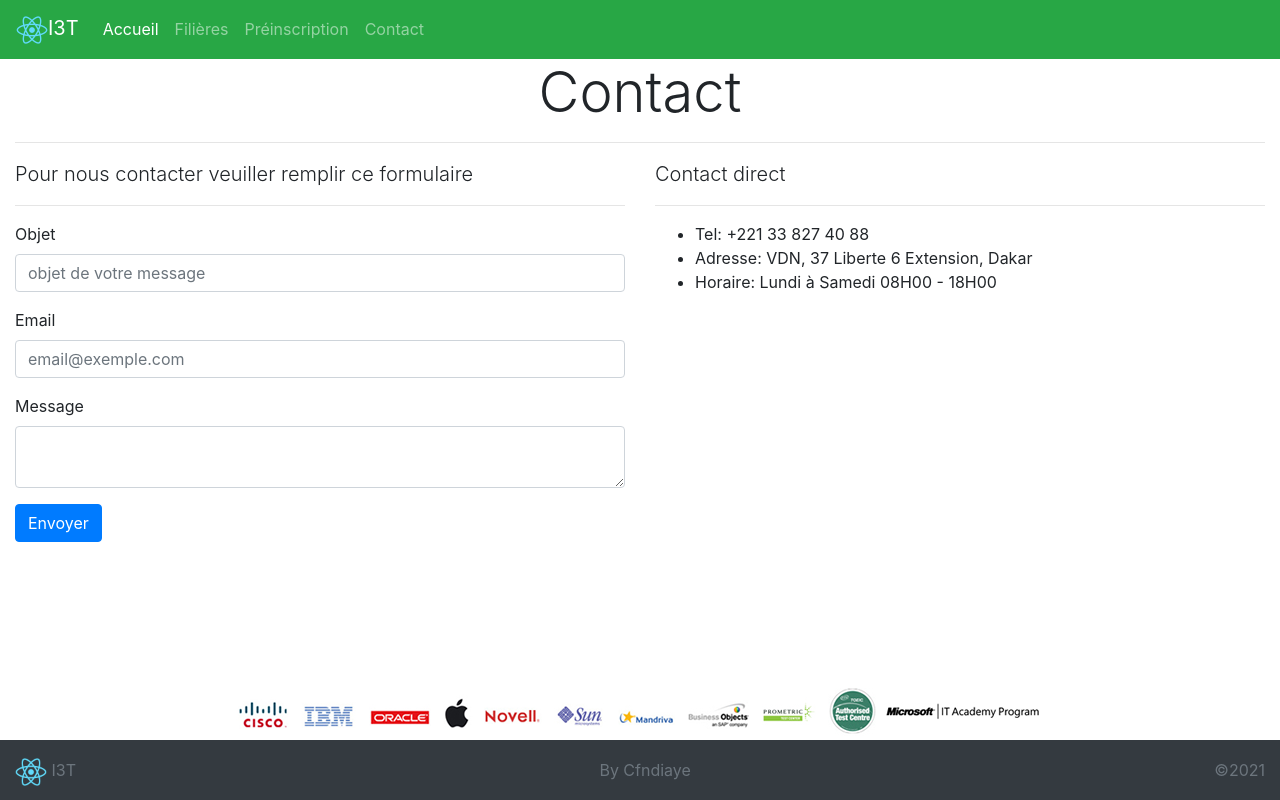
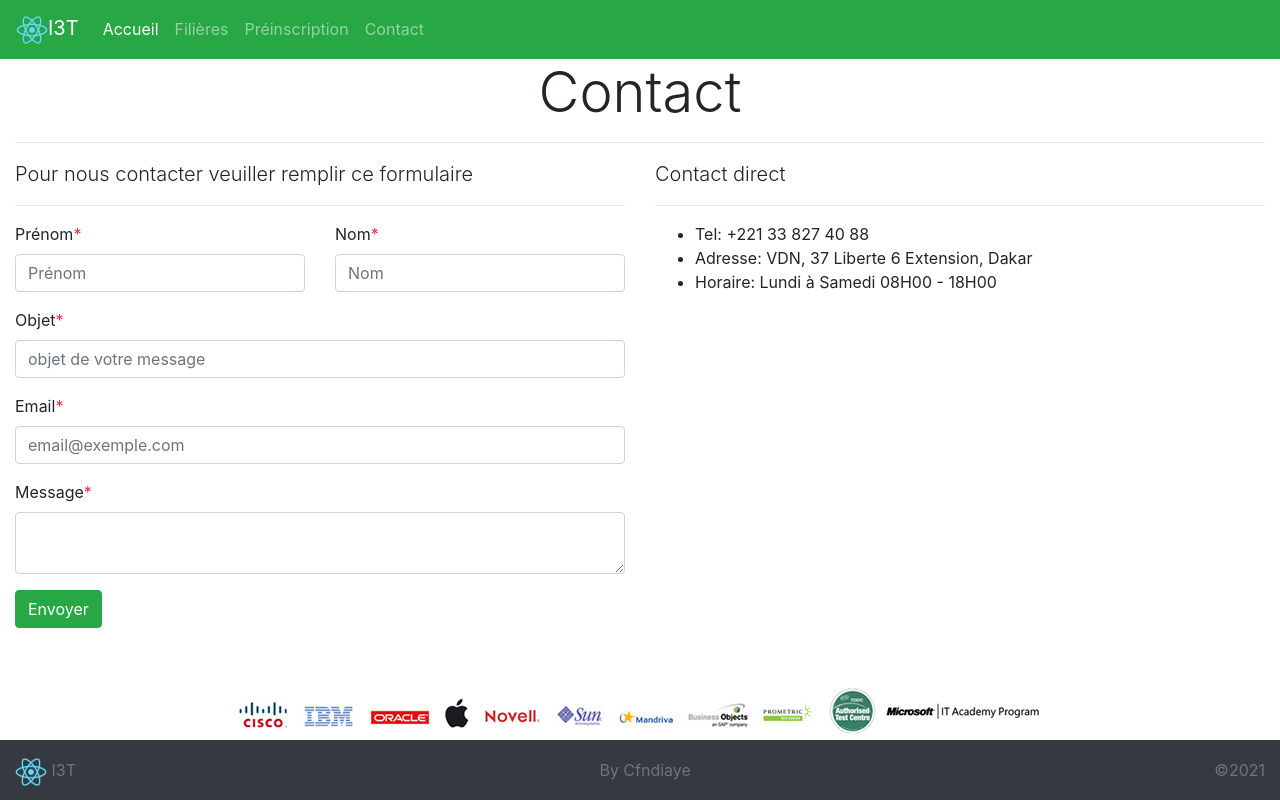
Before and after one commit to cfndiaye/i3t, a React (Create React App) app in the folder sitei3t/: page /Contact in a window 1280 px wide. Built offline with nearby package versions, Linux system fonts and the light colour scheme; the HTML template or start-up script is replaced by a standard one.

Commit message:
handleChange

```diff
--- a/sitei3t/src/App.css
+++ b/sitei3t/src/App.css
@@ -43,4 +43,7 @@
   height: 60px;
   line-height: 60px;
   /*background-color: black;*/
+  position: relative;
+  overflow: hidden;
+  display: block;
 }
--- a/sitei3t/src/Contact.js
+++ b/sitei3t/src/Contact.js
@@ -5,25 +5,47 @@ function Contact(props) {
   const {
     register,
     handleSubmit,
-    //watch,
+    watch,
     formState: { errors },
   } = useForm();
   //let classSujet = errors.subject ? 'form-control is-invalid' : 'form-control';
-  const [bloquerInput, setBloquerInput] = useState('form-control');
-  const [classNormal, setClassNormal] = useState('form-control');
+
   const [errorResult, setErrorResult] = useState();
   const [successResult, setSuccessResult] = useState();
-  const [formContacts, setFormContacts] = useState({
-    sujet: '',
-    email: '',
-    message: '',
-  });
+  const [classPrenom, setClassPrenom] = useState('form-control');
+  const [classNom, setClassNom] = useState('form-control');
+  const [classSujet, setClassSujet] = useState('form-control');
+  const [classEmail, setClassEmail] = useState('form-control');
+  const [classMessage, setClassMessage] = useState('form-control');
 
-  //handleChange
-  // const handleChange = (event) => {
-  //   setFormContacts({ ...formContacts, sujet: event.target.value });
-  // };
-
+  //si il ya erreur
+  const onError = (err) => {
+    if (err.prenom) {
+      setClassPrenom('form-control is-invalid');
+    } else {
+      setClassPrenom('form-control is-valid');
+    }
+    if (err.nom) {
+      setClassNom('form-control is-invalid');
+    } else {
+      setClassNom('form-control is-valid');
+    }
+    if (err.sujet) {
+      setClassSujet('form-control is-invalid');
+    } else {
+      setClassSujet('form-control is-valid');
+    }
+    if (err.email) {
+      setClassEmail('form-control is-invalid');
+    } else {
+      setClassEmail('form-control is-valid');
+    }
+    if (err.message) {
+      setClassMessage('form-control is-invalid');
+    } else {
+      setClassMessage('form-control is-valid');
+    }
+  };
   //envoie du formulaire de contact
   const onSubmit = (data) => {
     let donnee = JSON.stringify(data);
@@ -38,12 +60,20 @@ function Contact(props) {
     fetch(url, options).then((response) => {
       if (!response.ok) {
         setErrorResult("Erreur quelque chose n'a pas fonctionné!!!");
-        setClassNormal('form-control');
+
         return;
       }
       setSuccessResult('Votre message est envoyer avec succès.');
-      setBloquerInput('form-control disabled');
     });
+  };
+
+  //on change
+  const handleChange = (event) => {
+    //let valeur = watch('prenom');
+    // if (valeur) {
+    //   setClassPrenom('form-control is-valid');
+    // }
+    console.log(watch('prenom'));
   };
 
   return (
@@ -64,10 +94,45 @@ function Contact(props) {
           {successResult && (
             <div className="alert alert-success">{successResult}</div>
           )}
-          <form className="" onSubmit={handleSubmit(onSubmit)}>
+          <form className="" onSubmit={handleSubmit(onSubmit, onError)}>
             <fieldset>
+              <div className="row">
+                <div className="form-group col-sm-6">
+                  <label>
+                    Prénom<span className="text-danger">*</span>
+                  </label>
+                  <input
+                    type="text"
+                    placeholder="Prénom"
+                    {...register('prenom', {
+                      required: true,
+                      onChange: handleChange,
+                    })}
+                    className={classPrenom}
+                  />
+                  {errors.prenom && (
+                    <span className="text-danger">ce champ est requis.</span>
+                  )}
+                </div>
+                <div className="form-group col-sm-6">
+                  <label>
+                    Nom<span className="text-danger">*</span>
+                  </label>
+                  <input
+                    type="text"
+                    placeholder="Nom"
+                    {...register('nom', { required: true })}
+                    className={classNom}
+                  />
+                  {errors.nom && (
+                    <span className="text-danger">ce champ est requis.</span>
+                  )}
+                </div>
+              </div>
               <div className="form-group">
-                <label className="form-label">Objet</label>
+                <label className="form-label">
+                  Objet<span className="text-danger">*</span>
+                </label>
                 <input
                   //onChange={handleChange}
 
@@ -75,7 +140,7 @@ function Contact(props) {
                   //value={formContacts.sujet}
                   placeholder="objet de votre message"
                   {...register('sujet', { required: true })}
-                  className={successResult ? bloquerInput : classNormal}
+                  className={classSujet}
                 />
 
                 {errors.sujet && (
@@ -83,11 +148,13 @@ function Contact(props) {
                 )}
               </div>
               <div className="form-group">
-                <label className="form-label">Email</label>
+                <label className="form-label">
+                  Email<span className="text-danger">*</span>
+                </label>
                 <input
-                  type=""
+                  type="email"
                   {...register('email', { required: true })}
-                  className={successResult ? bloquerInput : classNormal}
+                  className={classEmail}
                   placeholder="email@exemple.com"
                 />
                 {errors.email && (
@@ -95,9 +162,11 @@ function Contact(props) {
                 )}
               </div>
               <div className="form-group">
-                <label>Message</label>
+                <label>
+                  Message<span className="text-danger">*</span>
+                </label>
                 <textarea
-                  className={successResult ? bloquerInput : classNormal}
+                  className={classMessage}
                   {...register('message', { required: true })}
                 ></textarea>
                 {errors.message && (
@@ -109,7 +178,7 @@ function Contact(props) {
               <button disabled className="btn btn-secondary">
                 Message Envoyé
               </button>
-            )) || <button className="btn btn-primary">Envoyer</button>}
+            )) || <button className="btn btn-success">Envoyer</button>}
           </form>
         </div>
         <div className="col-sm-6">
```
Also changed, not shown: 1 other file (tests, documents, lock files or other folders).
